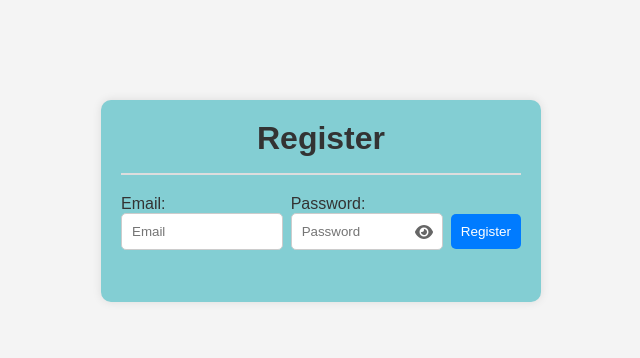
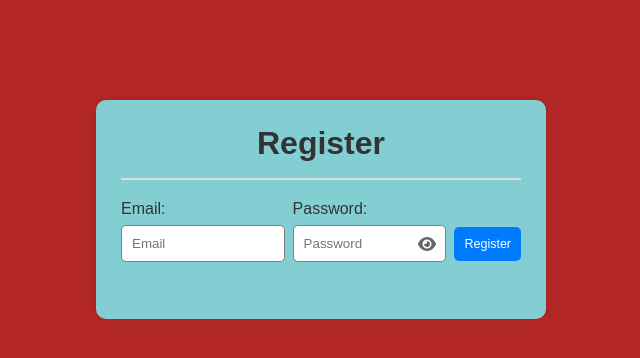
Before and after one commit to SimranjeetKaurTussar/todo-list-app, a React (Create React App) app: page /tasks in a window 1280 px wide. Shown: the top 358 px of the page, without its empty margins (319-959 px from the left). Built offline with nearby package versions, Linux system fonts and the light colour scheme.

Commit message:
done with login register

```diff
--- a/src/App.css
+++ b/src/App.css
@@ -9,16 +9,16 @@ body, h1, h2, h3, p, ul, li {
 
 body {
   font-family: 'Arial', sans-serif;
-  background-color: #f4f4f4;
+  background-color: #b42727;
   color: #333;
 }
 
 /* Container for the App */
 .App {
-  max-width: 600px;
-  margin: 3rem auto;
+  max-width: 700px;
+  margin: 4rem auto;
   padding: 2rem;
-  background-color: #fff;
+  background-color: #ffffff;
   box-shadow: 0 4px 10px rgba(0, 0, 0, 0.1);
   border-radius: 8px;
   text-align: center;
@@ -42,19 +42,35 @@ form {
   gap: 0.5rem;
 }
 
-input[type="text"],
+.TaskForms{
+  padding: 10px;
+  margin-top: 7px;
+  border-radius: 5px;
+  width: 100%;
+  box-sizing: border-box;
+}
+
+.TaskForms:hover {
+  background-color: #d2cece;
+}
+
+.TaskForms input[type="text"],
 input[type="date"],
-input[type="text"],
+input[type="time"],
 button {
   padding: 0.75rem;
   border-radius: 5px;
-  border: 1px solid #ddd;
-  font-size: 13.5px;
+  border: 0px solid #444343;
+  font-size: 12.5px;
+  margin-top: 2px;
+  display: flex;
+  gap: 10px;
 }
+
 
 input[type="text"]::placeholder,
 input[type="text"]::placeholder {
-  color: #aaa;
+  color: #6d6b6b;
 }
 
 button{
@@ -69,6 +85,22 @@ button{
   background-color: #7ebafa;
 }
 
+/* Taskforms */
+.TaskForms button{
+  padding: 10px;
+  border-radius: 5px;
+  cursor: pointer;
+  margin-top: 20px;
+  background-color: #007bff;
+  cursor: pointer;
+  border: none;
+  transition: background-color 0.3s;
+}
+
+.TaskForms button:hover{
+  background-color: #468df1;
+}
+
 /* Task List and Items */
 .TaskList {
   list-style: none;
@@ -79,21 +111,22 @@ button{
   display: flex;
   justify-content: space-between;
   align-items: center;
-  background-color: #f9f9f9;
+  background-color: #bbbaba;
   padding: 0.75rem;
-  margin-bottom: 0.5rem;
   border-radius: 5px;
   transition: background-color 0.3s;
+  margin-bottom: 6px;
 }
 
 .TaskItem:hover {
-  background-color: #e9ecef;
+  background-color: #d2cece;
 }
 
 .TaskItem span {
   flex-grow: 1;
   margin-left: 0.75rem;
   text-align: left;
+  display: block;
 }
 
 .TaskItem span.completed {
@@ -177,34 +210,18 @@ button{
   background-color: #66050e;
 }
 
-
-/* login */
-
-/* .login-container {
-  max-width: 400px;
-  margin: 100px auto;
-  padding: 20px;
-  background-color: rgb(131, 206, 211);
-  border-radius: 10px;
-  box-shadow: 0px 0px 10px rgba(0, 0, 0, 0.1);
-} */
-/*
-.login-container h1 {
-  text-align: center;
-  margin-bottom: 20px;
-} */
-
 /* register */
 
 .login-container,
 .register-container {
   max-width: 400px;
   margin: 100px auto;
-  padding: 20px;
+  padding: 25px;
   background-color: rgb(131, 206, 211);
   border-radius: 10px;
   box-shadow: 0px 0px 10px rgba(0, 0, 0, 0.1);
 }
+
 
 .login-container h1,
 .register-container h1 {
@@ -212,11 +229,11 @@ button{
   margin-bottom: 20px;
 }
 
-
 .register-container input,
 .login-container input {
   padding: 10px;
-  border: 1px solid #ccc;
+  margin-top: 7px;
+  border: 1px solid #817f7f;
   border-radius: 5px;
   width: 100%;
   box-sizing: border-box;
@@ -230,7 +247,7 @@ button{
   border: none;
   border-radius: 5px;
   cursor: pointer;
-  margin-top: 18px;
+  margin-top: 25px;
 }
 
 .register-container button:hover,
@@ -253,6 +270,7 @@ button{
   position: absolute;
   right: 10px;
   top: 50%;
+  margin-top: 4px;
   transform: translateY(-50%);
   cursor: pointer;
   color: #666; /* Optional: Set icon color */
--- a/src/App.js
+++ b/src/App.js
@@ -35,12 +35,13 @@ const App = () => {
   }, [tasks]);
 
   // Add a new task
-  const addTask = (name, dueDate, category) => {
+  const addTask = (name, dueDate, dueTime, category) => {
     const newTask = {
       id: Date.now(),
       name,
       completed: false,
       dueDate,
+      dueTime,
       category,
     };
     setTasks([...tasks, newTask]);
--- a/src/TaskForm.js
+++ b/src/TaskForm.js
@@ -5,6 +5,7 @@ const TaskForm = ({ addTask, editTask, editTaskId, tasks }) => {
   // State to manage the task input fields
   const [task, setTask] = useState('');
   const [dueDate, setDueDate] = useState('');
+  const [dueTime, setDueTime] = useState('');
   const [category, setCategory] = useState('');
 
   // Use effect to load the task data when editing
@@ -14,6 +15,7 @@ const TaskForm = ({ addTask, editTask, editTaskId, tasks }) => {
       if (taskToEdit) {
         setTask(taskToEdit.name);
         setDueDate(taskToEdit.dueDate);
+        setDueTime(taskToEdit.dueTime);
         setCategory(taskToEdit.category);
       }
     }
@@ -25,39 +27,59 @@ const TaskForm = ({ addTask, editTask, editTaskId, tasks }) => {
     if (task.trim()) {
       if (editTaskId === null) {
         // If not editing, add a new task
-        addTask(task, dueDate, category);
+        addTask(task, dueDate, dueTime, category);
       } else {
         // If editing, update the task
-        editTask(editTaskId, { id: editTaskId, name: task, dueDate, category, completed: false });
+        editTask(editTaskId, { id: editTaskId, name: task, dueDate, dueTime, category, completed: false });
       }
       // Reset form fields after submission
       setTask('');
       setDueDate('');
+      setDueTime('');
       setCategory('');
     }
   };
 
   return (
+    <div className='TaskForms'>
     <form onSubmit={handleSubmit}>
+      <label>
+      Task:
       <input
         type="text"
-        placeholder="Add a new task"
+        placeholder="Add a task..."
         value={task}
         onChange={(e) => setTask(e.target.value)}
       />
+      </label>
+      <label>
+        Due Date:
         <input
           type="date"
           value={dueDate}
           onChange={(e) => setDueDate(e.target.value)}
         />
+      </label>
+      <label>
+          Due Time:
+          <input
+            type="time"
+            value={dueTime}
+            onChange={(e) => setDueTime(e.target.value)}
+          />
+      </label>
+      <label>
+        Category/Event:
         <input
           type="text"
-        placeholder="Category"
+          placeholder="Add Category/Event..."
           value={category}
           onChange={(e) => setCategory(e.target.value)}
         />
+      </label>
       <button type="submit">{editTaskId ? 'Update Task' : 'Add Task'}</button>
     </form>
+  </div>
   );
 };
 
--- a/src/TaskItem.js
+++ b/src/TaskItem.js
@@ -10,7 +10,7 @@ const TaskItem = ({ task, toggleComplete, deleteTask, setEditTaskId }) => {
         onChange={() => toggleComplete(task.id)}
       />
       <span className={task.completed ? 'completed' : ''}>
-        {task.name} - {task.dueDate} - {task.category}
+        {task.name} - {task.dueDate} - {task.dueTime} - {task.category}
       </span>
       <button onClick={() => setEditTaskId(task.id)}>Edit</button>
       <button onClick={() => deleteTask(task.id)}>Delete</button>
```
Lines whose indentation alone changed are shown as unchanged.
